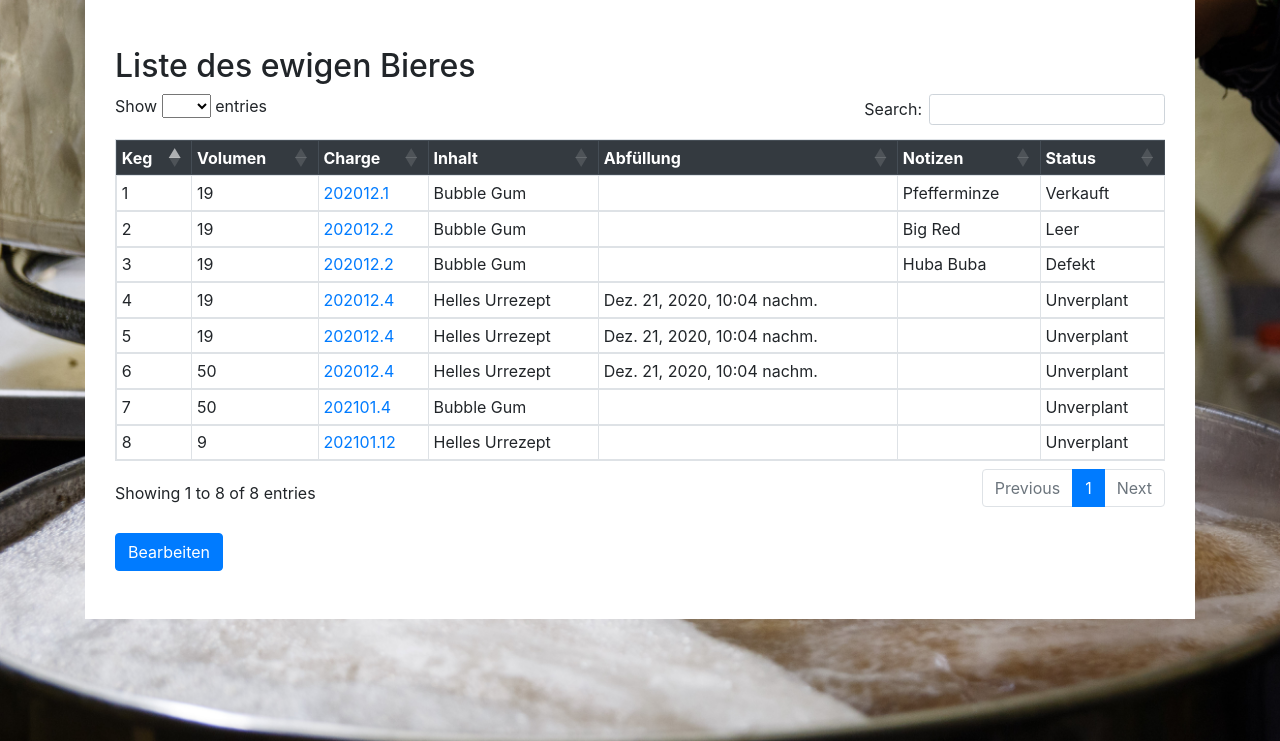
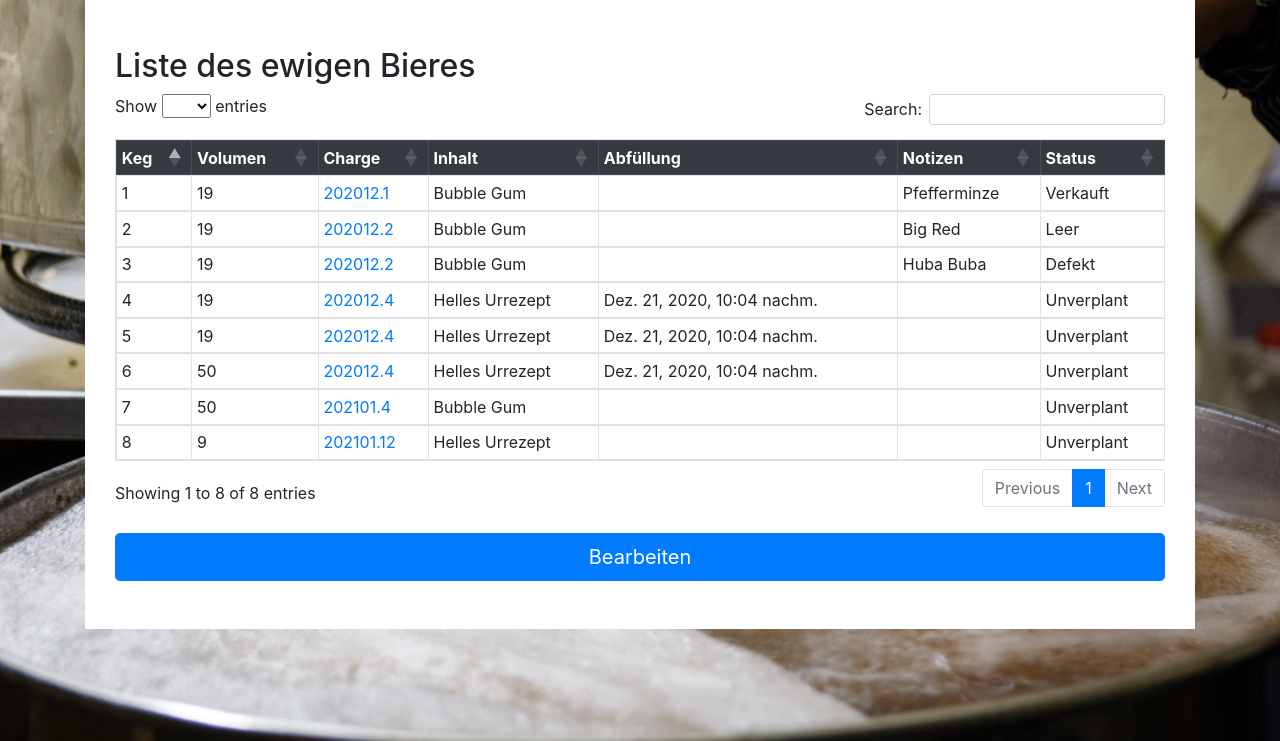
Before and after one commit to honigwald/rathsnetz, a Django app: page /keg/ in a window 1280 px wide. Shown: the part 59-800 px from the top of the page. Run offline with Django 3.2, Linux system fonts and the light colour scheme; a user stored in the database is signed in; data comes from the database, SQL or seed files in the repository; some libraries are stand-ins or nearby versions.

Commit message:
make it beautiful.

```diff
--- a/brewery/templates/brewery/keg.html
+++ b/brewery/templates/brewery/keg.html
@@ -44,10 +44,10 @@
         <br>
         {% csrf_token %}
         {% if kegs != None %}
-            <input type="submit" class="btn btn-primary" name="edit" value="Bearbeiten">
+            <input type="submit" class="btn btn-primary btn-lg btn-block" name="edit" value="Bearbeiten">
         {% else %}
-            <input type="submit" class="btn btn-primary" name="save" value="Speichern">
-            <input type="button" class="btn btn-secondary" value="Abbrechen"  onclick="window.location.href = '{% url 'keg' %}';">
+            <input type="submit" class="btn btn-primary btn-lg btn-block" name="save" value="Speichern">
+            <input type="button" class="btn btn-secondary btn-lg btn-block" value="Abbrechen"  onclick="window.location.href = '{% url 'keg' %}';">
         {% endif %}
     </form>
 </div>
--- a/brewery/templates/brewery/recipe.html
+++ b/brewery/templates/brewery/recipe.html
@@ -21,7 +21,7 @@
     </table>
     <br>
     <form>
-        <input type="button" onclick="window.location.href = '{% url 'recipe_add' %}';" value="Neues Rezept"/>
+        <input type="button" class="btn btn-primary btn-lg btn-block" onclick="window.location.href = '{% url 'recipe_add' %}';" value="Neues Rezept"/>
     </form>
 </div>
 
--- a/brewery/templates/brewery/storage.html
+++ b/brewery/templates/brewery/storage.html
@@ -26,9 +26,9 @@
             {% endfor %}
         </tbody>
     </table>
-
+    <br>
     <form>
-        <input type="button" class="btn btn-primary" onclick="window.location.href = '{% url 'storage_add' %}';" value="Neue Pos."/>
+        <input type="button" class="btn btn-primary btn-lg btn-block" onclick="window.location.href = '{% url 'storage_add' %}';" value="Neue Position"/>
     </form>
 </div>
 
```
